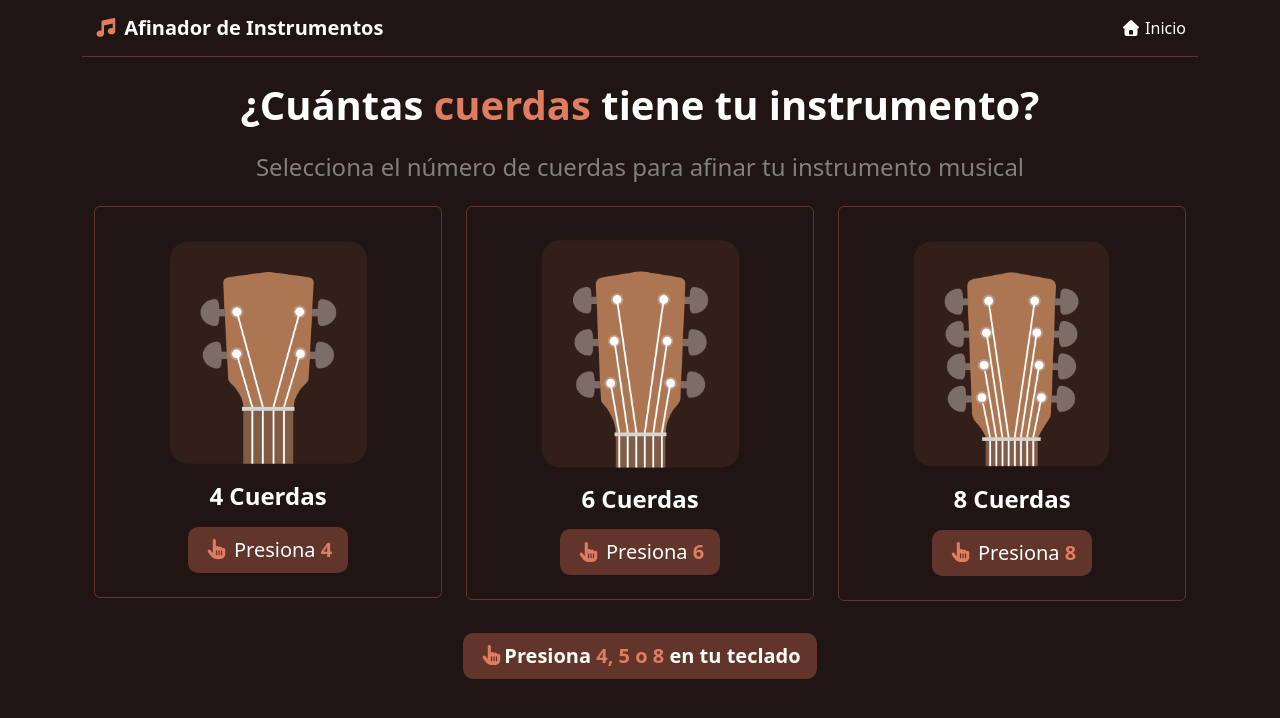
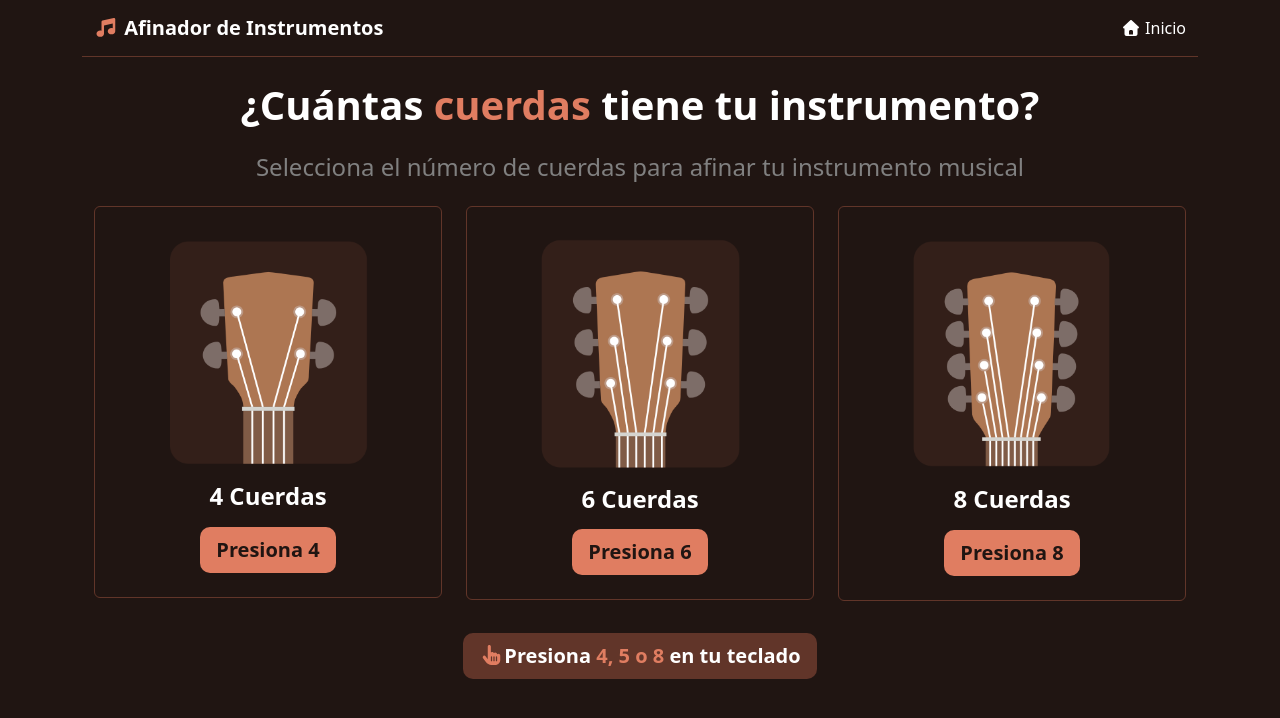
Before and after one commit to argenisosorio/afinador_app, a Nuxt app: page /cuerdas in a window 1280 px wide. Shown: the top 718 px of the page. Built offline with nearby package versions, Linux system fonts and the light colour scheme.

Commit message:
feat(styles): Avances en el desarrollo de interfaces para mejorar la apariencia según el prototipo.

```diff
--- a/app/assets/css/main.css
+++ b/app/assets/css/main.css
@@ -10,6 +10,10 @@ body {
 .bg-light {
     background-color: #201512 !important;
     border-bottom: 1px solid #613529 !important;
+}
+
+.color-background-app {
+    color: #201512 !important;
 }
 
 .color-orange-app {
@@ -41,6 +45,19 @@ body {
 }
 
 .btn-start-main:hover {
+    background-color: #ffffff;
+    color: #201512;
+    border: none;
+    border-radius: 10px;
+}
+
+.btn-chords {
+    background-color: #e07d61;
+    border: none;
+    border-radius: 10px;
+}
+
+.btn-chords:hover {
     background-color: #ffffff;
     color: #201512;
     border: none;
--- a/app/components/Navbar.vue
+++ b/app/components/Navbar.vue
@@ -2,14 +2,14 @@
   <div class="mb-3">
     <nav class="navbar navbar-expand-lg navbar-light bg-light">
       <div class="container">
-        <a class="navbar-brand" href="/">
+        <NuxtLink to="/" class="navbar-brand">
           <span class="color-orange-app">
             <font-awesome-icon icon="fa-solid fa-music" />
           </span>
           <span class="text-white">
             Afinador de Instrumentos
           </span>
-        </a>
+        </NuxtLink>
         <button
           class="navbar-toggler"
           type="button"
--- a/app/pages/cuerdas/index.vue
+++ b/app/pages/cuerdas/index.vue
@@ -27,13 +27,11 @@
               <!-- Botón para entrar al 2do menú -->
               <button
                 type="button"
-                class="btn btn-primary btn-lg btn-start-main mt-2 mb-2"
+                class="btn btn-primary btn-lg btn-chords mt-2 mb-2"
               >
-                <font-awesome-icon
-                  icon="fa-solid fa-hand-pointer"
-                  class="color-orange-app"
-                />
-                Presiona <span class="color-orange-app"><b>4</b></span>
+                <span class="color-background-app">
+                  <b>Presiona 4</b>
+                </span>
               </button>
               <!-- Final del botón para entrar al 2do menú -->
             </div>
@@ -52,13 +50,11 @@
               <!-- Botón para entrar al 2do menú -->
               <button
                 type="button"
-                class="btn btn-primary btn-lg btn-start-main mt-2 mb-2"
+                class="btn btn-primary btn-lg btn-chords mt-2 mb-2"
               >
-                <font-awesome-icon
-                  icon="fa-solid fa-hand-pointer"
-                  class="color-orange-app"
-                />
-                Presiona <span class="color-orange-app"><b>6</b></span>
+                <span class="color-background-app">
+                  <b>Presiona 6</b>
+                </span>
               </button>
               <!-- Final del botón para entrar al 2do menú -->
             </div>
@@ -77,13 +73,11 @@
               <!-- Botón para entrar al 2do menú -->
               <button
                 type="button"
-                class="btn btn-primary btn-lg btn-start-main mt-2 mb-2"
+                class="btn btn-primary btn-lg btn-chords mt-2 mb-2"
               >
-                <font-awesome-icon
-                  icon="fa-solid fa-hand-pointer"
-                  class="color-orange-app"
-                />
-                Presiona <span class="color-orange-app"><b>8</b></span>
+                <span class="color-background-app">
+                  <b>Presiona 8</b>
+                </span>
               </button>
               <!-- Final del botón para entrar al 2do menú -->
             </div>
--- a/app/pages/index.vue
+++ b/app/pages/index.vue
@@ -8,9 +8,10 @@
         <h1 class="text-white"><b>A-CORD-E</b></h1>
         <h4 class="text-lightgray mt-4">Afinador de Instrumentos de Cuerdas</h4>
         <!-- Botón para entrar al menú -->
+        <NuxtLink to="/cuerdas" class="navbar-brand">
           <button
             type="button"
-          class="btn btn-primary btn-lg btn-start-main mt-4 mb-5"
+            class="btn btn-primary btn-lg btn-start-main mt-4 mb-4"
           >
             <font-awesome-icon
               icon="fa-solid fa-hand-pointer"
@@ -18,6 +19,7 @@
             />
             <b>Presiona <span class="color-orange-app">1</span> para iniciar</b>
           </button>
+        </NuxtLink>
         <!-- Final del botón para entrar al menú -->
       </div>
     </div>
```
Also changed, not shown: 1 other file (tests, documents, lock files or other folders). Lines whose indentation alone changed are shown as unchanged.
